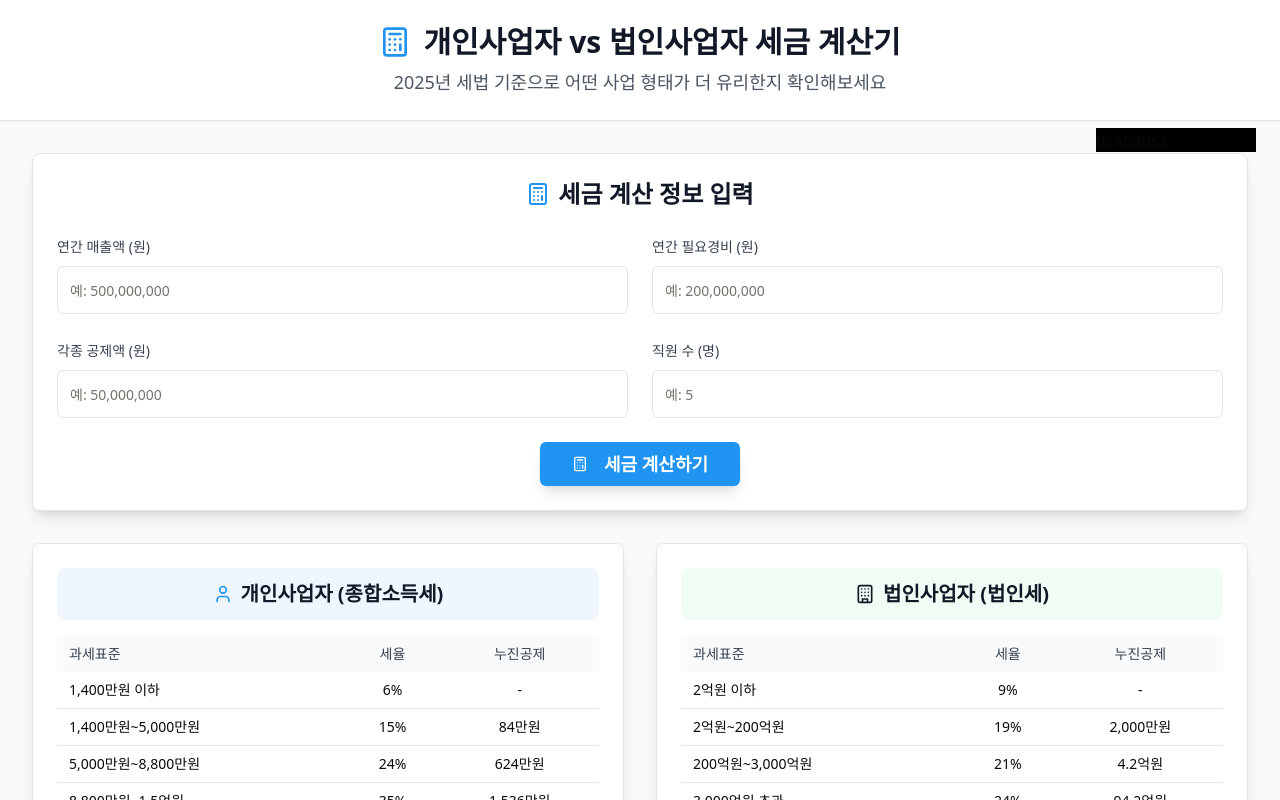
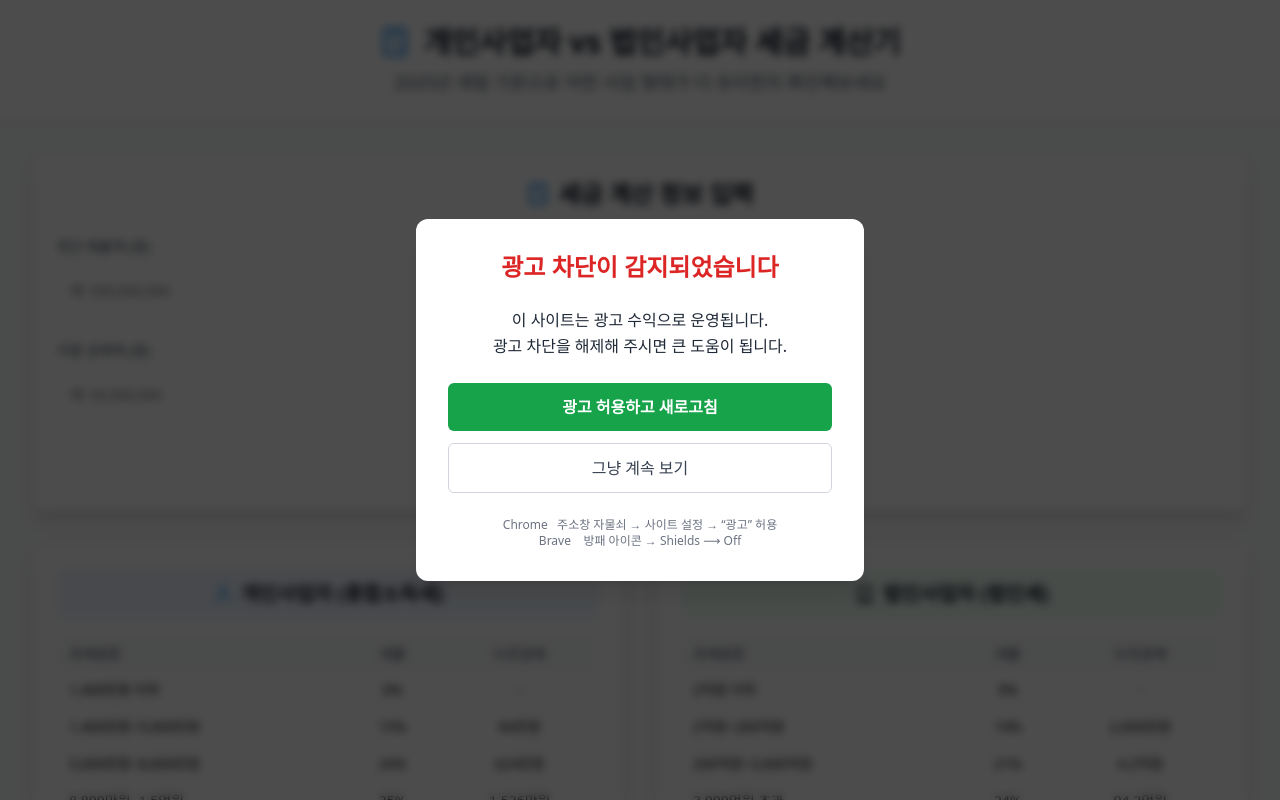
Before and after one commit to byunjin/TaxCompareCalculator, a React (Vite) app: page / in a window 1280 px wide. Shown: the top 800 px of the page. Built offline with nearby package versions, Linux system fonts and the light colour scheme.

Commit message:
1, 광고 차단 soft block 추가 2. 쿠팡 하단 광고 사이즈에 따라 오른쪽꺼는 없어질수 있도록 수정

```diff
--- /dev/null
+++ b/src/components/AdblockSoftModal.tsx
@@ -0,0 +1,51 @@
+import { useAdblockDetector } from "@/hooks/useAdblockDetector";
+import { useState } from "react";
+
+export default function AdblockSoftModal() {
+  const blocked = useAdblockDetector();
+  const [dismissed, setDismissed] = useState(
+    () => localStorage.getItem("adblock-dismiss") === "yes",
+  );
+
+  if (!blocked || dismissed) return null;
+
+  const close = () => {
+    localStorage.setItem("adblock-dismiss", "yes"); // 1회 확인 후 안 보이게
+    setDismissed(true);
+  };
+
+  return (
+    <div className="fixed inset-0 z-[9999] flex items-center justify-center bg-black/70 backdrop-blur-sm">
+      <div className="w-[90%] max-w-md rounded-xl bg-white p-8 text-center space-y-6 shadow-xl">
+        <h2 className="text-2xl font-bold text-red-600">
+          광고 차단이 감지되었습니다
+        </h2>
+        <p className="text-gray-800 leading-relaxed">
+          이 사이트는 광고 수익으로 운영됩니다.<br />
+          광고 차단을 해제해 주시면 큰 도움이 됩니다.
+        </p>
+
+        <div className="space-y-3">
+          <button
+            onClick={() => window.location.reload()}
+            className="w-full rounded-md bg-green-600 hover:bg-green-700 text-white py-3 font-semibold"
+          >
+            광고 허용하고 새로고침
+          </button>
+
+          <button
+            onClick={close}
+            className="w-full rounded-md border border-gray-300 hover:bg-gray-100 py-3 font-medium text-gray-700"
+          >
+            그냥 계속 보기
+          </button>
+        </div>
+
+        <p className="text-xs text-gray-500 mt-2">
+          Chrome &nbsp; 주소창 자물쇠 → 사이트 설정 → “광고” 허용<br />
+          Brave  &nbsp;&nbsp; 방패 아이콘 → Shields ⟶ Off
+        </p>
+      </div>
+    </div>
+  );
+}
--- /dev/null
+++ b/src/hooks/useAdblockDetector.ts
@@ -0,0 +1,29 @@
+import { useEffect, useState } from "react";
+
+/**
+ * true  => Ad-block 사용 중
+ * false => 정상
+ */
+export function useAdblockDetector(): boolean {
+  const [blocked, setBlocked] = useState(false);
+
+  useEffect(() => {
+    // '광고' URL의 스크립트를 미끼로 요청
+    const bait = document.createElement("script");
+    bait.src = "/adsbygoogle.js";        // adblock이 거의 100 % 막는 경로
+    bait.async = true;
+
+    // 로드 실패 == 차단
+    bait.onerror = () => setBlocked(true);
+    // 로드 성공 == 미차단
+    bait.onload = () => setBlocked(false);
+
+    document.body.appendChild(bait);
+
+    return () => {
+      document.body.removeChild(bait);
+    };
+  }, []);
+
+  return blocked;
+}
--- a/src/pages/tax-calculator.tsx
+++ b/src/pages/tax-calculator.tsx
@@ -9,6 +9,7 @@ import { calculateIndividualTax, calculateCorporateTax, compareTaxResults } from
 import type { TaxComparison } from "@/lib/tax-calculations";
 import CoupangWidget from "@/components/CoupangWidget";
 import AdSenseSlot from "@/components/AdSenseSlot";
+import AdblockSoftModal from "@/components/AdblockSoftModal";
 
 export default function TaxCalculator() {
   const [calculationResult, setCalculationResult] = useState<{
@@ -52,10 +53,9 @@ export default function TaxCalculator() {
 
   return (
     <div className="bg-gray-50 min-h-screen">
+      {/* 광고 차단 Soft Block */}
+      <AdblockSoftModal />
       {/* 사이드 광고 (데스크톱 전용) */}
-      <div className="hidden lg:block fixed top-32 right-2 xl:right-6 w-[160px] z-10 bg-black">
-      dsadadsa
-      </div>
       <CoupangWidget
         className="hidden lg:block fixed top-32 left-16 xl:left-16 w-[160px] z-10"
         bannerId={880307}
@@ -114,13 +114,15 @@ export default function TaxCalculator() {
         <div className="max-w-7xl mx-auto px-4 sm:px-6 lg:px-8 text-center">
           <p className="text-gray-400">© 2025 세금 계산기. 2025년 세법 기준으로 제작되었습니다.</p>
           <p className="text-gray-500 text-sm mt-2">정확한 세무 계획을 위해서는 세무 전문가와 상담하시기 바랍니다.</p>
+          <p className="text-gray-500 text-sm mt-2">이 사이트는 광고 수익으로 운영되는 사이트 입니다.</p>
         </div>
       </footer>
       <div className="flex flex-row justify-center items-center gap-4 mt-8">
         <CoupangWidget
           bannerId={880311}
           trackingCode="AF1730588" />
-                <CoupangWidget
+        <CoupangWidget
+          className="lg:block hidden"
           bannerId={880310}
           trackingCode="AF1730588" />
       </div>
```
